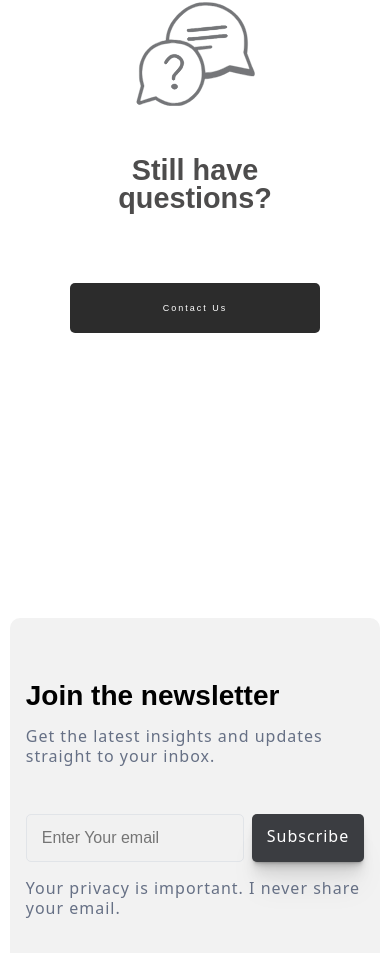
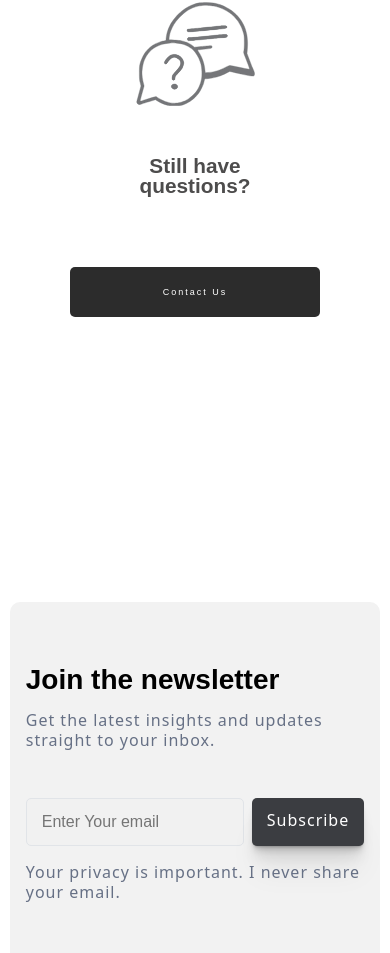
Before and after one commit to ajaynegi45/Uttarakhand-Culture-NewUI, a Next.js app: page / in a window 390 px wide. Shown: the part 4947-5900 px from the top of the page. Built offline with nearby package versions, Linux system fonts and the light colour scheme; a web font is replaced by a local one.

Commit message:
fixed inconsistent font size

```diff
--- a/src/components/ui/FAQ.module.css
+++ b/src/components/ui/FAQ.module.css
@@ -89,7 +89,7 @@
 
 .contact-text {
   margin: 50px;
-  font-size: 3vw; /* Responsive font size */
+  font-size: 1.8rem; /* Responsive font size */
 }
 
 .contact-button {
@@ -129,7 +129,7 @@
 
 
   .contact-text {
-    font-size: 1.2rem; /* Responsive font size */
+    font-size: 1.5rem; /* Responsive font size */
   }
 
   .contact-button {
@@ -191,7 +191,7 @@
   }
 
   .contact-text {
-    font-size: 1.8rem; /* Adjust font size */
+    font-size: 1.3rem; /* Adjust font size */
   }
 
   .contact-button {
@@ -221,7 +221,7 @@
   }
 
   .contact-text {
-    font-size: 1.8rem; /* Adjust font size */
+    font-size: 1.5rem; /* Adjust font size */
   }
 
   .contact-image {
@@ -267,6 +267,7 @@
   .contact-button {
     width: 100%;
     font-size: 7px; /* Adjust font size */
+    border-radius: 5px;
   }
 
 
```
